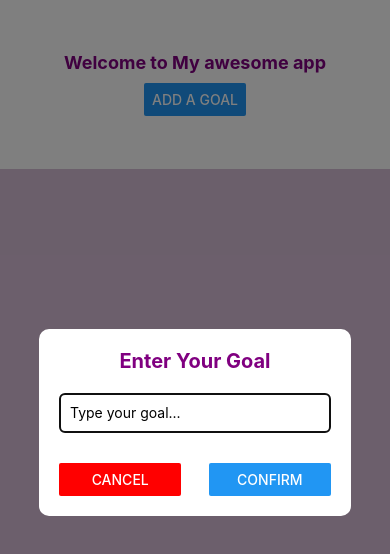
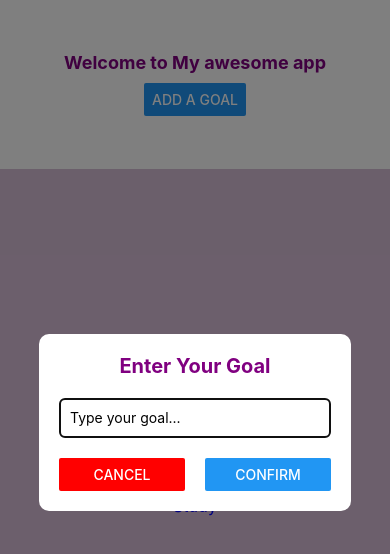
Before and after one commit to UCC1222/CS5520, a React Native app: screen / in a window 390 px wide. Both pictures are taken after a click on the button "ADD A GOAL". Shown: the top 554 px of the page. Built offline with nearby package versions, Linux system fonts and the light colour scheme.

Commit message:
Add proper horizontal spacing between buttons using gap

```diff
--- a/components/Input.tsx
+++ b/components/Input.tsx
@@ -49,10 +49,10 @@ export default function Input({ modalVisible, textInputFocus, inputHandler, onCa
             autoFocus={textInputFocus}
           />
           <View style={styles.buttonContainer}>
-            <View style={styles.button}>
+            <View style={styles.buttonWrapper}>
               <Button title="Cancel" onPress={handleCancel} color="red" />
             </View>
-            <View style={styles.button}>
+            <View style={styles.buttonWrapper}>
               <Button title="Confirm" onPress={handleSubmit} />
             </View>
           </View>
@@ -95,10 +95,12 @@ const styles = StyleSheet.create({
   buttonContainer: {
     flexDirection: 'row',
     justifyContent: 'space-between',
+    alignItems: 'center',
     width: '100%',
-    marginTop: 10,
+    gap: 20,
   },
-  button: {
+  buttonWrapper: {
+    flex:1,
     width: '45%',
   },
 });
```
